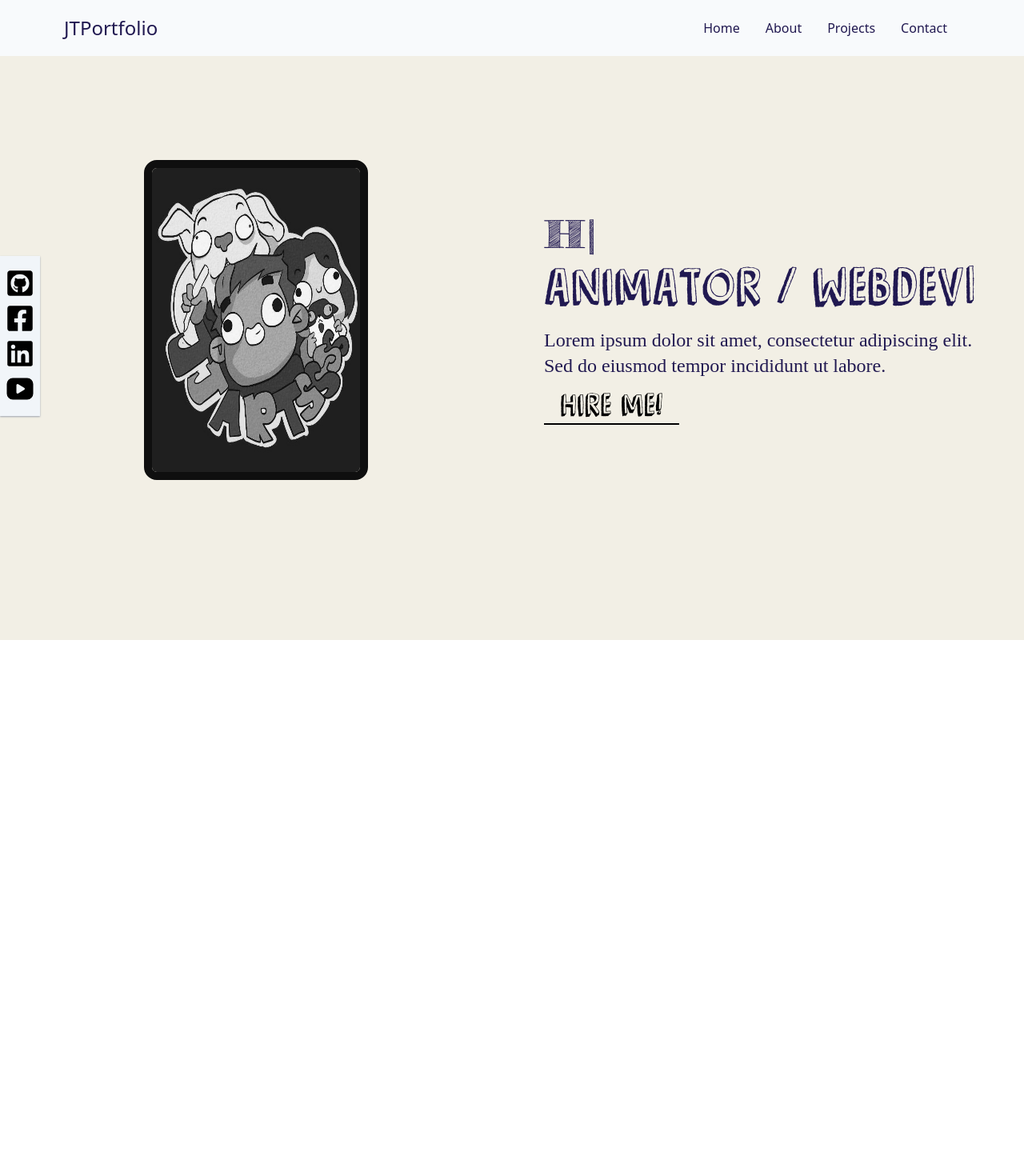
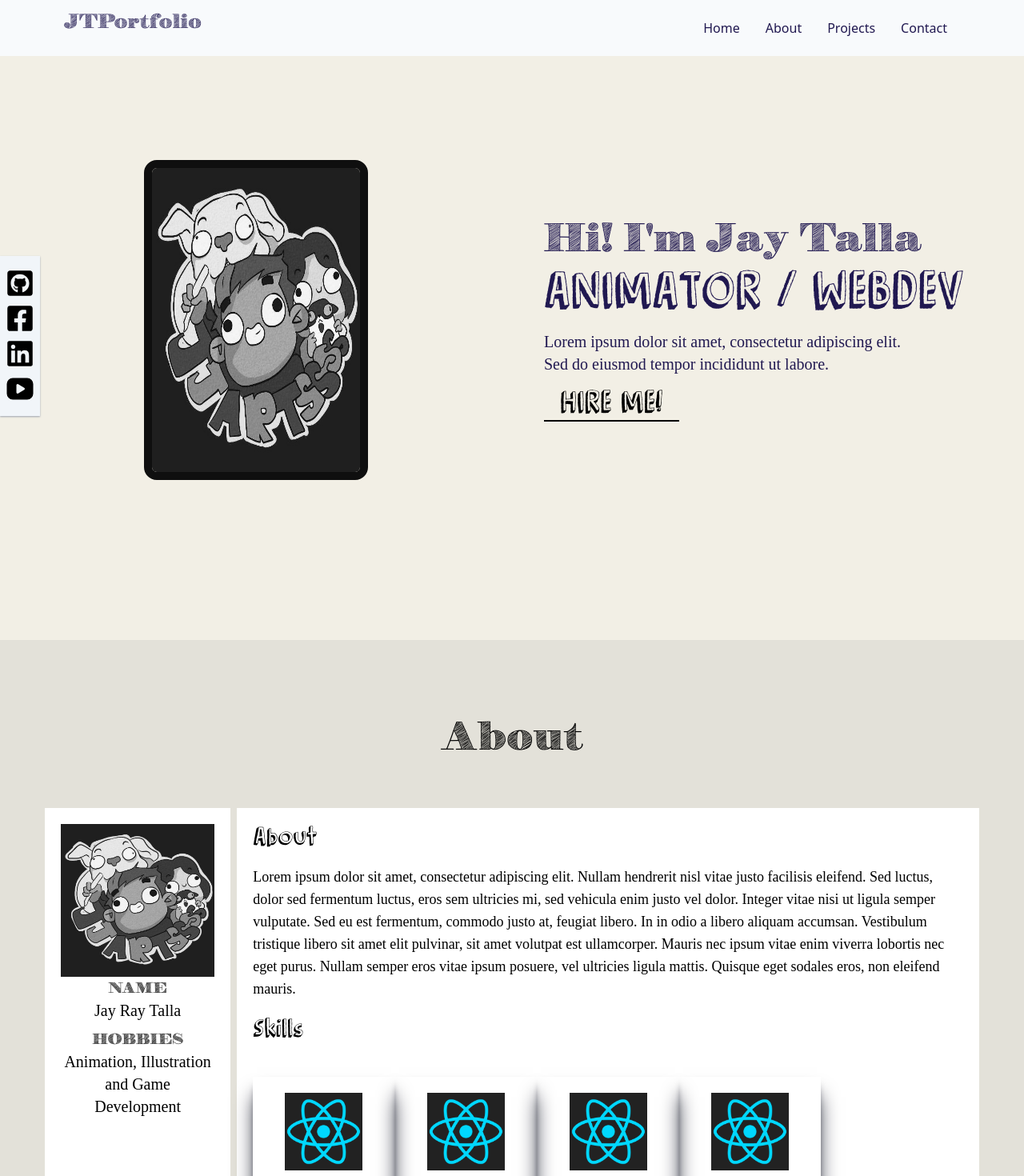
Before and after one commit to jaytalla/jt-portfolio, a React (Create React App) app: page / in a window 1280 px wide. Shown: the top 1470 px of the page at 80% size. Before the commit the page ends 800 px from the top, so only its background shows below. Built offline with nearby package versions, Linux system fonts and the light colour scheme.

Commit message:
added images - fixed darkmode - add new section for about

```diff
--- a/public/index.html
+++ b/public/index.html
@@ -24,7 +24,7 @@
       work correctly both with client-side routing and a non-root public URL.
       Learn how to configure a non-root public URL by running `npm run build`.
     -->
-    <title>React App</title>
+    <title>Jay Talla</title>
   </head>
   <body className="dark">
     <noscript>You need to enable JavaScript to run this app.</noscript>
@@ -41,9 +41,6 @@
     -->
   </body>
   <script>
-    function EnterDarkMode() {
-      let headClass = document.querySelector('head').classList.add("dark");
-      alert("dark mode");
-    }
+
   </script>
 </html>
--- a/src/App.js
+++ b/src/App.js
@@ -1,14 +1,20 @@
+import { useState } from 'react';
 import './App.css';
 import Navbar from './components/Navbar';
 import SocialSide from './components/SocialSide';
+import About from './sections/About';
 import Home from './sections/Home';
 
 function App() {
+
+  const [theme, setTheme] = useState(() => localStorage.getItem("mode") || "light");
+
   return (
     <>
       <SocialSide />
-      <Navbar />
-      <Home />
+      <Navbar theme={theme} setTheme={setTheme}/>
+      <Home theme={theme}/>
+      <About />
     </>
   );
 }
--- a/src/components/Navbar.jsx
+++ b/src/components/Navbar.jsx
@@ -1,9 +1,11 @@
 import React, { useEffect, useState } from 'react'
 
-const Navbar = () => {
-    const [theme, setTheme] = useState("light");
+const Navbar = ({theme, setTheme}) => {
+    // const [theme, setTheme] = useState("light");
     const SwitchMode = () => {
-        setTheme(theme === "dark" ? "light" : "dark");
+        const newMode = theme === "dark" ? "light" : "dark";
+        setTheme(newMode);
+        localStorage.setItem("mode", newMode);
     }
 
     useEffect(() => {
@@ -12,14 +14,15 @@
         } else {
             document.documentElement.classList.remove("dark");
         }
+
         // alert("working ba?");
     }, [theme])
 
   return (
-    <div className='fixed flex justify-center items-center w-full h-[70px] bg-slate-50 dark:bg-slate-950'>
+    <div className='fixed flex justify-center items-center w-full h-[70px] bg-slate-50 dark:bg-slate-950 z-10'>
         <div className='flex justify-between w-full items-center max-w-[1200px] px-10'>
             <div className='text-2xl text-jt-txt-dark dark:text-jt-txt-neon-green'>
-                <a onClick={SwitchMode}><p>JTPortfolio</p></a>
+                <a onClick={SwitchMode}><p><h2 className='text-2xl m-0'>JTPortfolio</h2></p></a>
             </div>
             <ul className='flex text-jt-txt-dark dark:text-jt-txt-neon-green'>
                 <li className='p-4'>Home</li>
--- /dev/null
+++ b/src/components/instances/CardInstance.jsx
@@ -0,0 +1,21 @@
+import ReactIcon from '../../assets/icons/react.png'
+
+export const ProgressBar = (val) => {
+    return (
+        <div className="w-full h-[10px] bg-black rounded-md">
+            <div style={{width: "20%"}} className="h-[10px] rounded-md bg-jt-txt-neon-green"></div>
+        </div>
+    )
+}
+
+
+export const CardWithIcon = () => {
+    {/* CARD  */}
+    return (
+        <div className='w-[20%] flex flex-col justify-center items-center h-full shadow-xl shadow-slate-950 p-2'>
+            <img className='w-[60%] mb-2' src={ReactIcon} alt="" />
+            {/* PROGRESS BAR  */}
+            {/* <ProgressBar /> */}
+        </div>
+    )
+}
--- a/src/index.css
+++ b/src/index.css
@@ -62,25 +62,30 @@
 @layer base {
     h2 {
         @apply text-5xl font-[HB] mb-4
-        dark:font-[Logo]
+        dark:font-[Logo] dark:text-jt-txt-neon-green
     }
 
     h3 {
         @apply text-3xl font-[Barking] mb-4
-        dark:font-[Fear] dark:text-3xl
+        dark:font-[Fear] dark:text-3xl dark:text-jt-txt-neon-green
     }
     h4 {
-        @apply text-3xl font-[Barking] mb-4
+        @apply text-lg font-[HB] mb-4
+        dark:font-[Logo] dark:text-lg dark:text-jt-txt-neon-green
     }
     h5 {
-        @apply text-2xl font-[TTP] mb-4
-        dark:font-[Anti] dark:text-3xl
+        @apply text-xl font-[TTP] mb-4
+        dark:font-[Anti] dark:text-xl dark:text-jt-txt-white
     }
 
-
+    p {
+        @apply text-lg font-[TTP] mb-4
+        dark:font-[Anti] dark:text-lg dark:text-jt-txt-white
+    }
 
     .btn-cartoon {
         @apply px-5 border-black border-b-2 font-[Barking] text-4xl
-        dark:font-[Logo]
+        hover:bg-jt-dark-primary-dark hover:text-jt-txt-white
+        dark:font-[Fear] dark:hover:bg-jt-txt-neon-green dark:hover:text-jt-txt-dark
     }
 }
--- /dev/null
+++ b/src/sections/About.jsx
@@ -0,0 +1,45 @@
+import React from 'react'
+import { TypewriterClass } from 'typewriter-effect'
+import HomeImage from '../assets/imgs/profile.jpg'
+import { CardWithIcon, ProgressBar } from '../components/instances/CardInstance'
+
+
+const About = () => {
+  return (
+    <div className='flex flex-col justify-center items-center w-full h-screen bg-jt-grey
+                    dark:bg-jt-dark-primary-neutral'>
+        <h2 className='pt-24 pb-0 m-0'>About</h2>
+        <div className='flex items-center px-14 w-full h-full'>
+            {/* SMALL PROFILE CARD  */}
+            <div className='w-[20%] h-[80%] bg-white p-5  mr-2
+                            dark:bg-jt-dark-primary-dark'>
+                <img className='grayscale
+                                dark:grayscale-0' src={HomeImage} alt=""  />
+                {/* BASIC INFO  */}
+                <div className='flex flex-col justify-center items-center text-center'>
+                    <h4 className='m-0'>NAME</h4>
+                    <h5 className='m-0 mb-2'>Jay Ray Talla</h5>
+                    <h4 className='m-0'>HOBBIES</h4>
+                    <h5 className='m-0'>Animation, Illustration and Game Development</h5>
+                </div>
+            </div>
+            <div className='w-[80%] h-[80%] bg-white p-5
+                            dark:bg-jt-dark-primary-dark'>
+                <div className='w-full h-[30%] '>
+                    <h3>About</h3>
+                    <p>Lorem ipsum dolor sit amet, consectetur adipiscing elit. Nullam hendrerit nisl vitae justo facilisis eleifend. Sed luctus, dolor sed fermentum luctus, eros sem ultricies mi, sed vehicula enim justo vel dolor. Integer vitae nisi ut ligula semper vulputate. Sed eu est fermentum, commodo justo at, feugiat libero. In in odio a libero aliquam accumsan. Vestibulum tristique libero sit amet elit pulvinar, sit amet volutpat est ullamcorper. Mauris nec ipsum vitae enim viverra lobortis nec eget purus. Nullam semper eros vitae ipsum posuere, vel ultricies ligula mattis. Quisque eget sodales eros, non eleifend mauris.</p>
+                    <h3 className='mt-5'>Skills</h3>
+                    <div className='flex w-full h-full mt-10'>
+                        <CardWithIcon />
+                        <CardWithIcon />
+                        <CardWithIcon />
+                        <CardWithIcon />
+                    </div>
+                </div>
+            </div>
+        </div>
+    </div>
+  )
+}
+
+export default About
--- a/src/sections/Home.jsx
+++ b/src/sections/Home.jsx
@@ -1,7 +1,7 @@
 import React from 'react'
 import HomeImage from '../assets/imgs/profile.jpg'
 import TypewriterComponent from 'typewriter-effect'
-const Home = () => {
+const Home = ({theme}) => {
   return (
     <section className='grid grid-cols-2 w-full h-screen bg-slate-200
     dark:bg-slate-900'>
@@ -10,10 +10,16 @@
         </div>
         <div className='dark:bg-jt-dark-primary-dark bg-jt-primary-light flex flex-col justify-center items-start px-10'>
             <h2 className='dark:text-jt-txt-neon-green text-jt-txt-dark'>
-                <TypewriterComponent options={{strings: ["Hi! I'm Jay Talla"], autoStart: true, loop: true, cursor: '|', deleteSpeed: 2}} />
+                {
+                    theme == "dark" ? <TypewriterComponent options={{strings: ["Hi! I'm Jay Talla"], autoStart: true, loop: true, cursor: '|', deleteSpeed: 2}} />
+                    : "Hi! I'm Jay Talla"
+                }
             </h2>
             <h3 className='dark:text-jt-txt-neon-green text-jt-txt-dark text-6xl'>
-                <TypewriterComponent options={{strings: ["ANIMATOR / WEBDEV"], delay: 200,  autoStart: true, loop: true, cursor: '|'}} />
+                {
+                    theme == "dark" ? <TypewriterComponent options={{strings: ["ANIMATOR / WEBDEV"], delay: 200,  autoStart: true, loop: true, cursor: '|'}} />
+                    : "ANIMATOR / WEBDEV"
+                }
             </h3>
             <h5 className='dark:text-jt-txt-white text-jt-txt-dark'>Lorem ipsum dolor sit amet, consectetur adipiscing elit.<br></br>Sed do eiusmod tempor incididunt ut labore.</h5>
             <button className='dark:text-jt-txt-neon-green dark:border-b-jt-txt-neon-green btn-cartoon'>HIRE ME!</button>
```
Also changed, not shown: package.json (+7 -1 lines), src/assets/icons/react.png (added), 1 other file (tests, documents, lock files or other folders).
